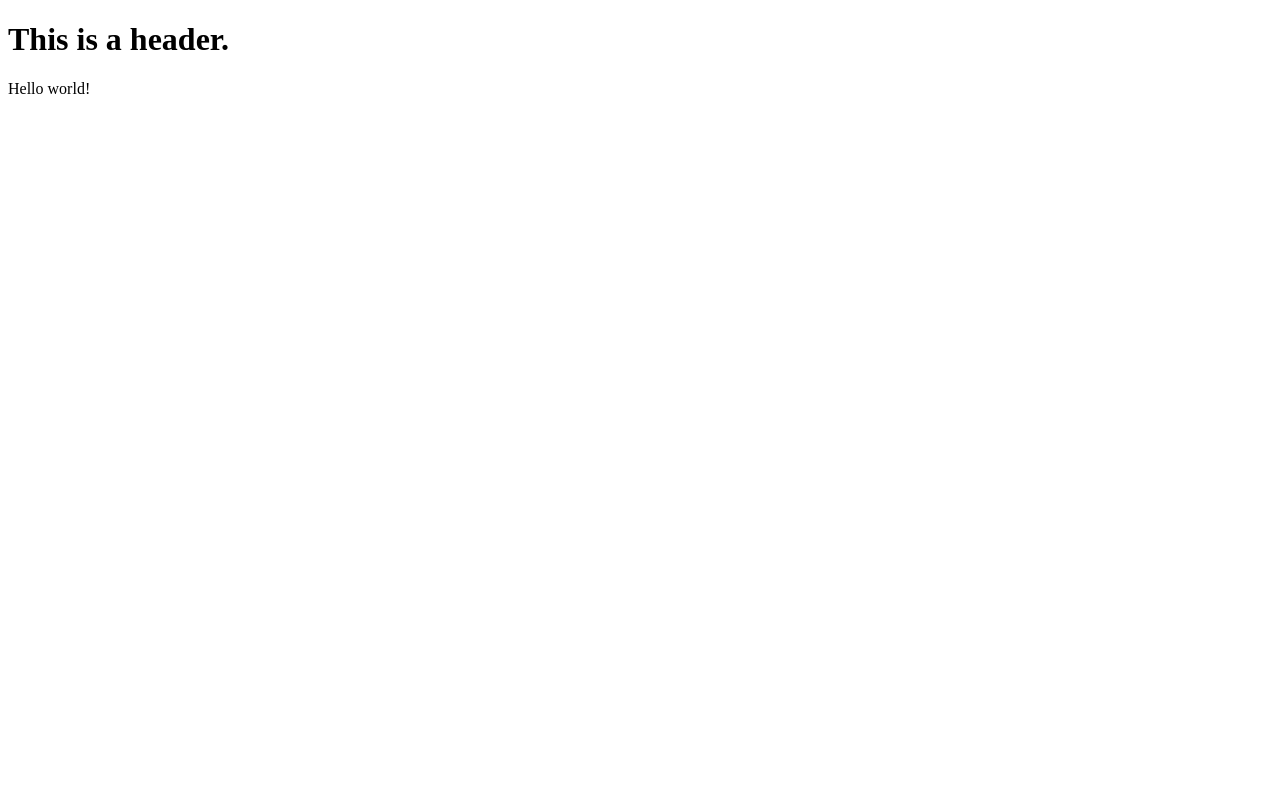
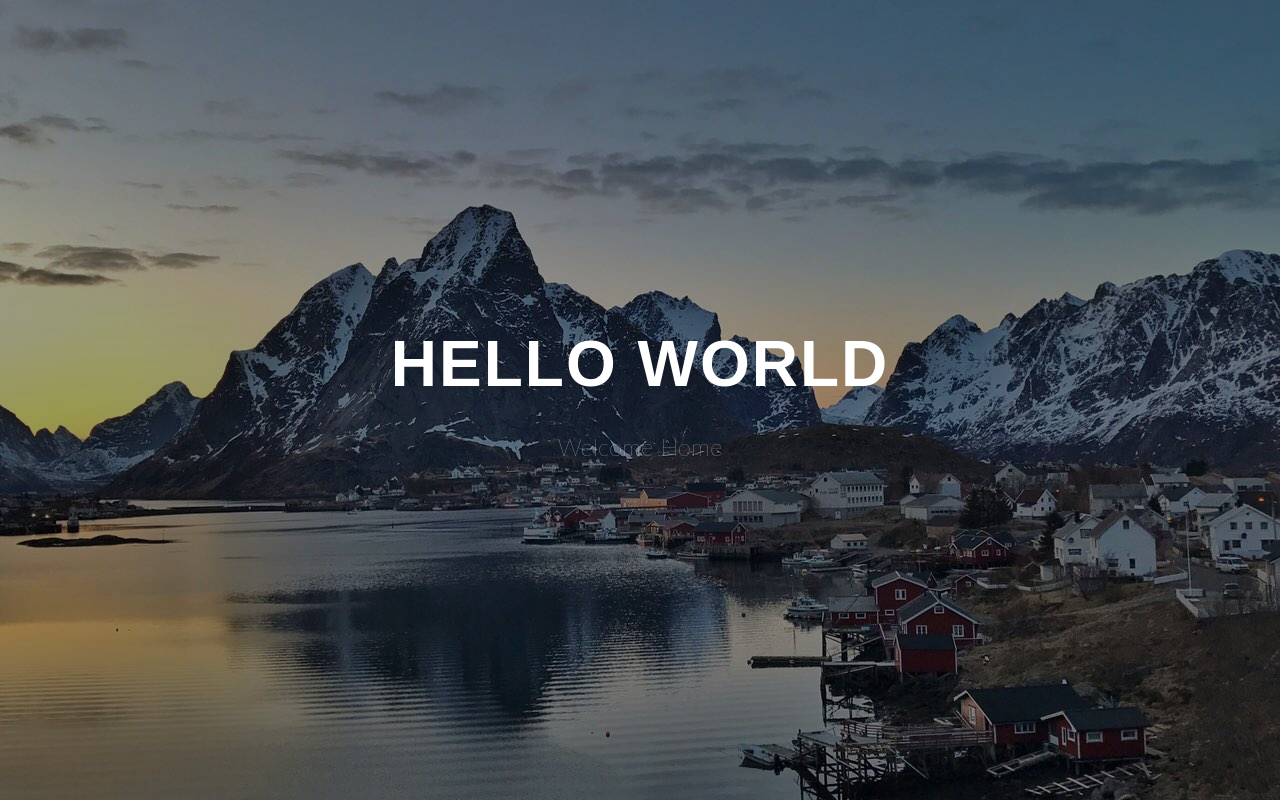
Before and after one commit to wentjun/wentjun.github.io, a Gatsby site: page / in a window 1280 px wide. Built offline with nearby package versions, Linux system fonts and the light colour scheme; Gatsby itself is replaced by a stand-in of ours.

Commit message:
moved css styles and assets over
- added global styles
- added css module for Landing component
- cover image

```diff
--- /dev/null
+++ b/gatsby-browser.js
@@ -0,0 +1 @@
+import './src/styles/global.css';
--- a/src/components/landing.js
+++ b/src/components/landing.js
@@ -1,3 +1,13 @@
 import React from 'react';
+import landingStyles from './landing.module.css';
 
-export default () => <h1>This is a header.</h1>;
+export default () => (
+  <section className={landingStyles.landing__cover}>
+    <div className={landingStyles.landing__content}>
+      <header>
+        <h2>Hello World</h2>
+        <p>Welcome Home</p>
+      </header>
+    </div>
+  </section>
+);
--- /dev/null
+++ b/src/components/landing.module.css
@@ -0,0 +1,66 @@
+.landing__cover {
+  background-attachment: fixed;
+  background-color: #272833;
+  background-image: url('../../static/reine.jpeg');
+  background-position: center;
+  background-size: cover;
+  box-shadow: 0 0.25em 0.5em 0 rgba(0, 0, 0, 0.25);
+  min-height: 100vh;
+  position: relative;
+  text-align: center;
+  z-index: 21;
+}
+.landing__cover:before {
+  content: '';
+  display: inline-block;
+  height: 100vh;
+  vertical-align: middle;
+  width: 1%;
+}
+
+.landing__cover:after {
+  content: '';
+  background: rgba(0, 0, 0, 0.4);
+  display: block;
+  height: 100%;
+  left: 0;
+  position: absolute;
+  top: 0;
+  width: 100%;
+}
+
+.landing__content {
+  display: inline-block;
+  margin-right: 1%;
+  max-width: 95%;
+  padding: 6em;
+  position: relative;
+  text-align: right;
+  vertical-align: middle;
+  z-index: 1;
+}
+
+.landing__content header {
+  display: inline-block;
+  vertical-align: middle;
+}
+
+.landing__content header h2 {
+  margin: 0 0 30px 0;
+  font-family: 'Raleway', sans-serif;
+  font-size: 64px;
+  letter-spacing: 2px;
+  text-transform: uppercase;
+  font-weight: 700;
+  line-height: 1;
+}
+
+.landing__content header p {
+  margin: 0.5em 0 0 0;
+  top: 0;
+  font-family: 'Lato', sans-serif;
+  font-size: 24px;
+  text-align: center;
+  font-weight: 200;
+  line-height: 1.75em;
+}
--- a/src/pages/index.js
+++ b/src/pages/index.js
@@ -4,6 +4,5 @@ import Landing from '../components/landing';
 export default () => (
   <div>
     <Landing />
-    <div>Hello world!</div>
   </div>
 );
--- /dev/null
+++ b/src/styles/global.css
@@ -0,0 +1,64 @@
+body {
+  margin: 0;
+  line-height: 1;
+}
+
+html,
+body {
+  background: #1c1d26;
+}
+
+body,
+input,
+textarea {
+  color: rgba(255, 255, 255, 0.75) !important;
+  font-family: 'Roboto', Helvetica, sans-serif;
+  font-size: 15pt;
+  font-weight: 100;
+  line-height: 1.75em;
+}
+
+a {
+  -moz-transition: border-color 0.2s ease-in-out, color 0.2s ease-in-out;
+  -webkit-transition: border-color 0.2s ease-in-out, color 0.2s ease-in-out;
+  -ms-transition: border-color 0.2s ease-in-out, color 0.2s ease-in-out;
+  transition: border-color 0.2s ease-in-out, color 0.2s ease-in-out;
+  border-bottom: dotted 1px;
+  color: #e44c65;
+  text-decoration: none;
+}
+
+a:hover {
+  color: #e44c65 !important;
+  border-bottom-color: transparent;
+}
+
+p {
+  margin: 0 0 2em 0;
+}
+
+h2,
+h3 {
+  color: #ffffff;
+  font-weight: 300;
+  line-height: 1em;
+  margin: 0 0 1em 0;
+}
+
+h2 a,
+h3 a {
+  color: inherit;
+  border: 0;
+}
+
+h2 {
+  font-size: 2em;
+  line-height: 1.5em;
+  letter-spacing: -0.025em;
+  font-family: 'Raleway', sans-serif;
+}
+
+h3 {
+  font-size: 1.35em;
+  line-height: 1.5em;
+}
```
Also changed, not shown: static/reine.jpeg (added).
